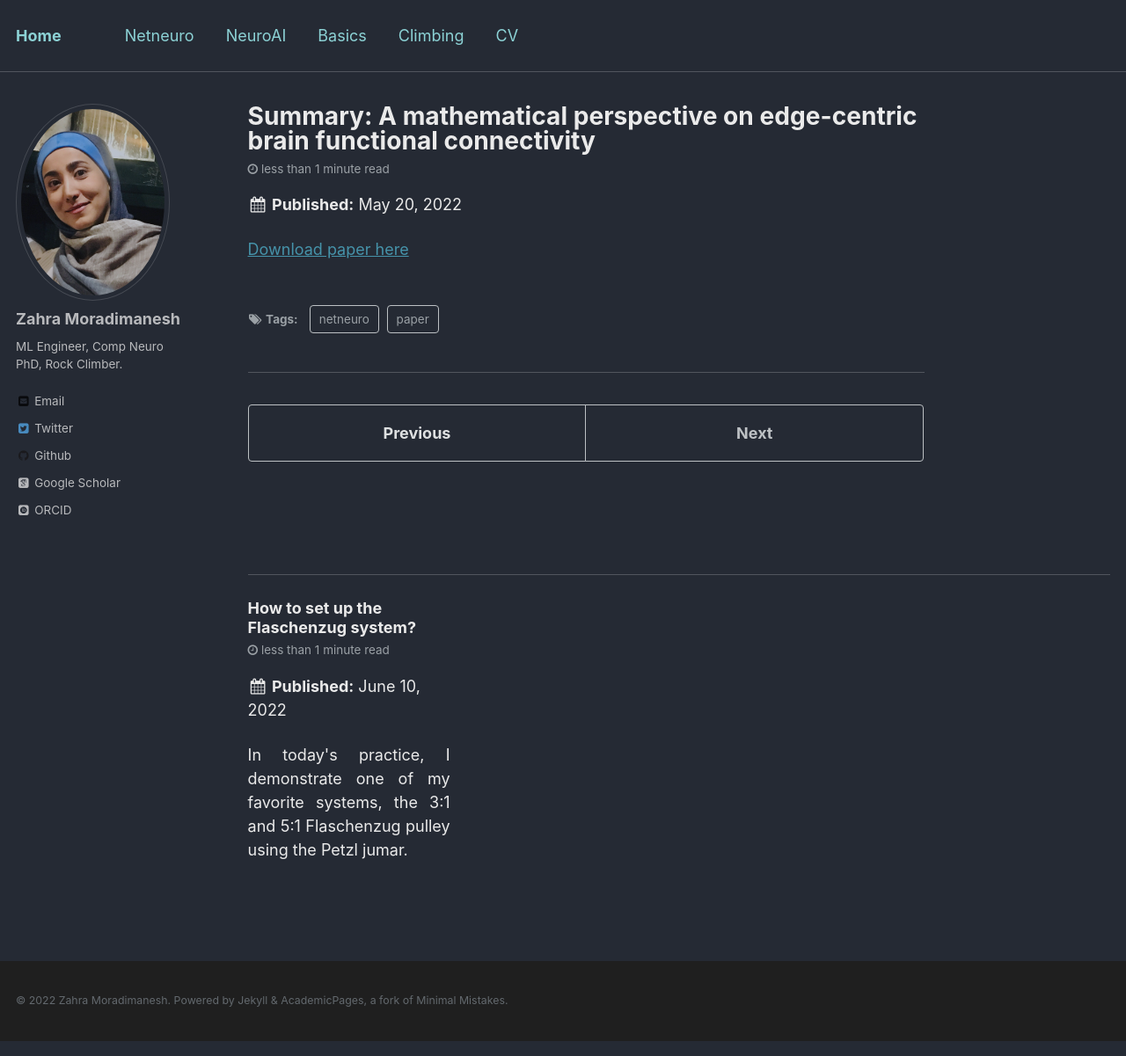
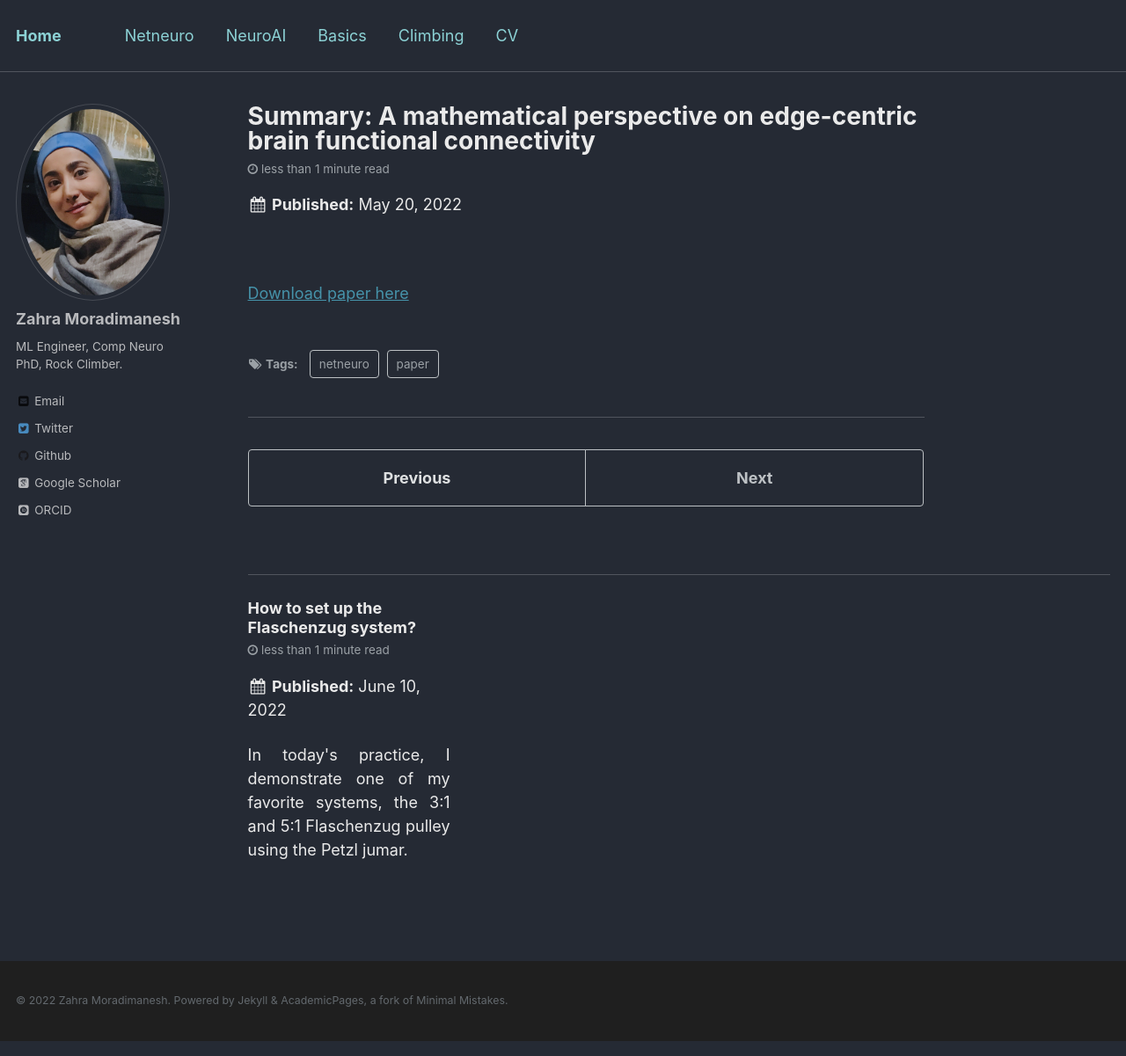
Before and after one commit to zahramor/zahramor.github.io, a Jekyll site: the page built from _posts/2022-05-20-netneuro-edgyConnectivity.md, in a window 1280 px wide and 1201 px high. Shown: the whole window at 88% size. Built offline with Jekyll 4.4.1, drawn with Linux system fonts in a browser that asks for light colours; some web fonts are replaced.

Commit message:
Update 2022-05-20-netneuro-edgyConnectivity.md

```diff
--- a/_posts/2022-05-20-netneuro-edgyConnectivity.md
+++ b/_posts/2022-05-20-netneuro-edgyConnectivity.md
@@ -7,6 +7,8 @@ tags:
   - paper
 ---
 
-
+<p align="justify">
+<br>
+</p>
 
 [Download paper here](http://zahramor.github.io/files/Novelli2022.pdf)
```
